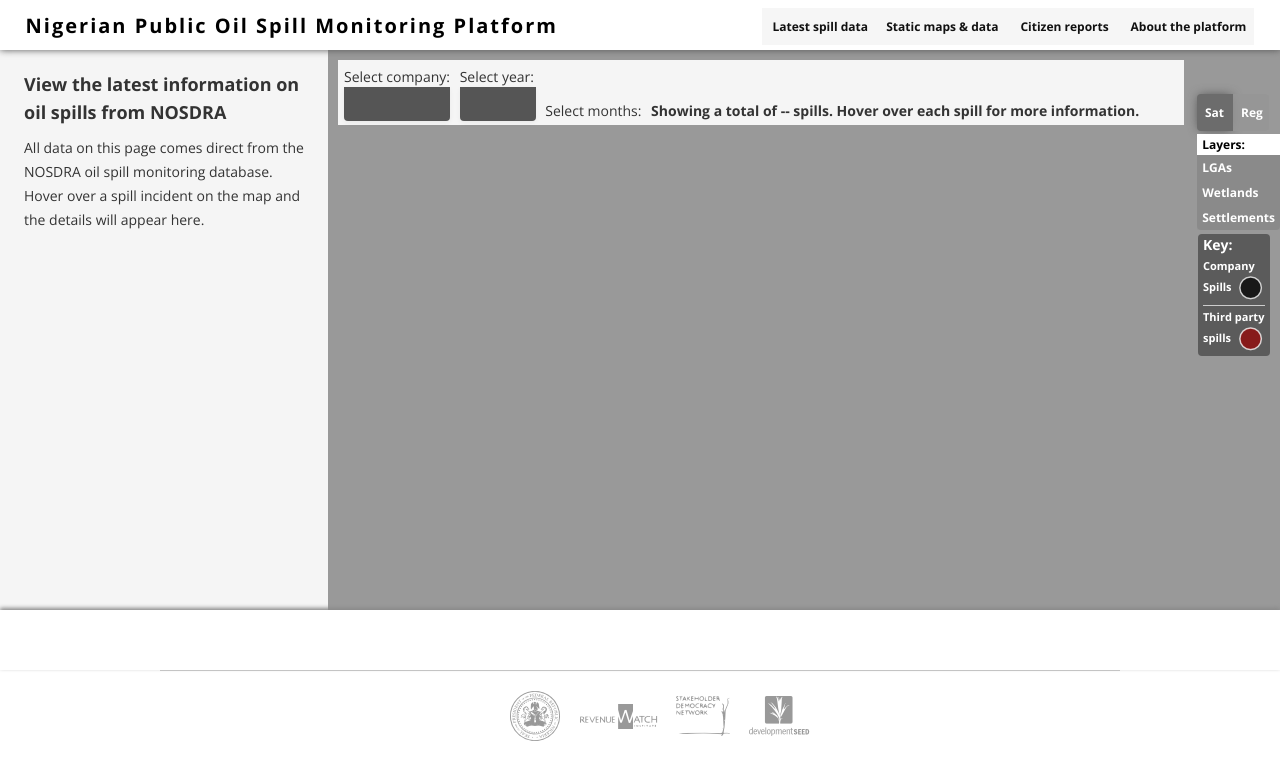
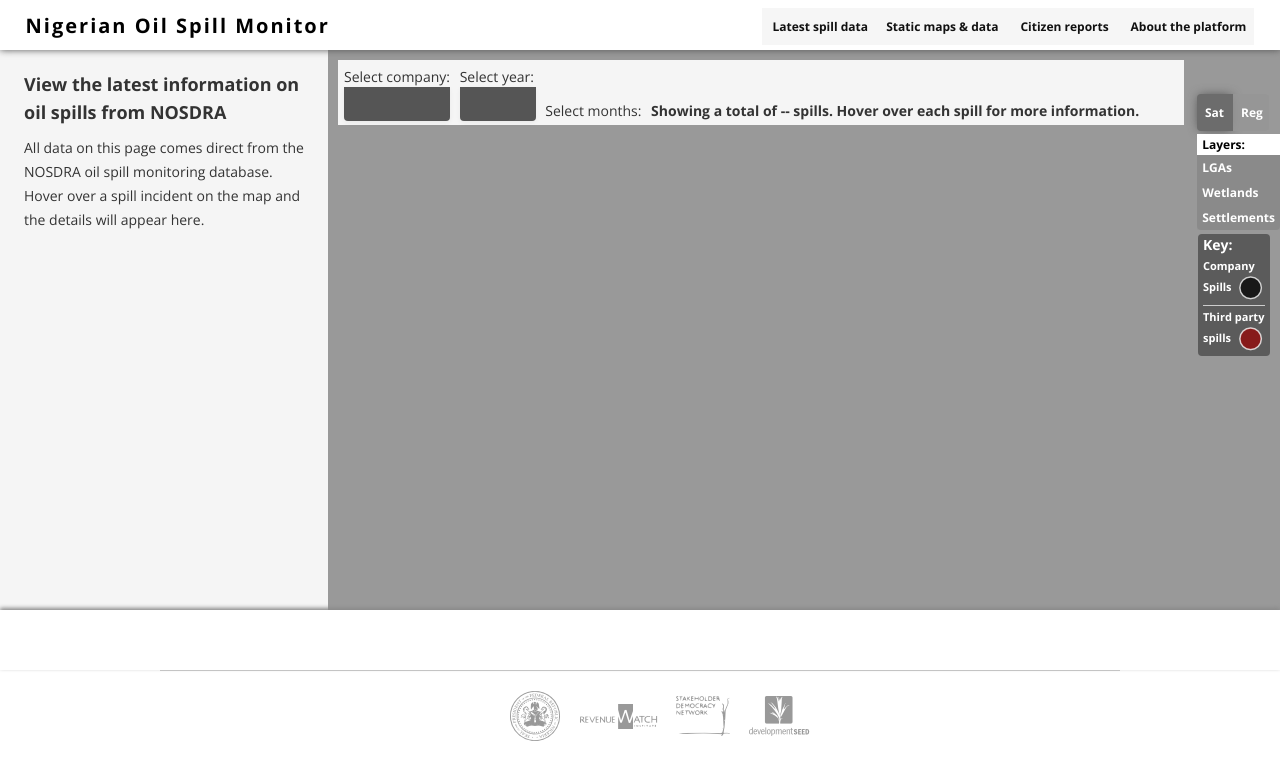
Before and after one commit to sdn4nigeria/monitoring-platform, a Jekyll site: the page built from index.html, in a window 1280 px wide. Shown: the top 780 px of the page. Built offline with Jekyll 4.4.1, drawn with Linux system fonts in a browser that asks for light colours; nearby versions of some CDN libraries; some web fonts are replaced; library files that are not in the unit come from our copies; Markdown is read by kramdown in place of the engine named in the settings.

Commit message:
Update default.html

```diff
--- a/_layouts/default.html
+++ b/_layouts/default.html
@@ -34,7 +34,7 @@
 <div id="masthead">
   <div class="limiter-wide">
     <div class="title">
-      <h2><a href="{{base}}/">Nigerian Public Oil Spill Monitoring Platform</a></h2>
+      <h2><a href="{{base}}/">Nigerian Oil Spill Monitor</a></h2>
     </div>
     <div id="nav">
       <a class='data-nav {% if page.url contains 'index.html' %}active{% endif %}' href="{{base}}/">Latest spill data</a>
```
